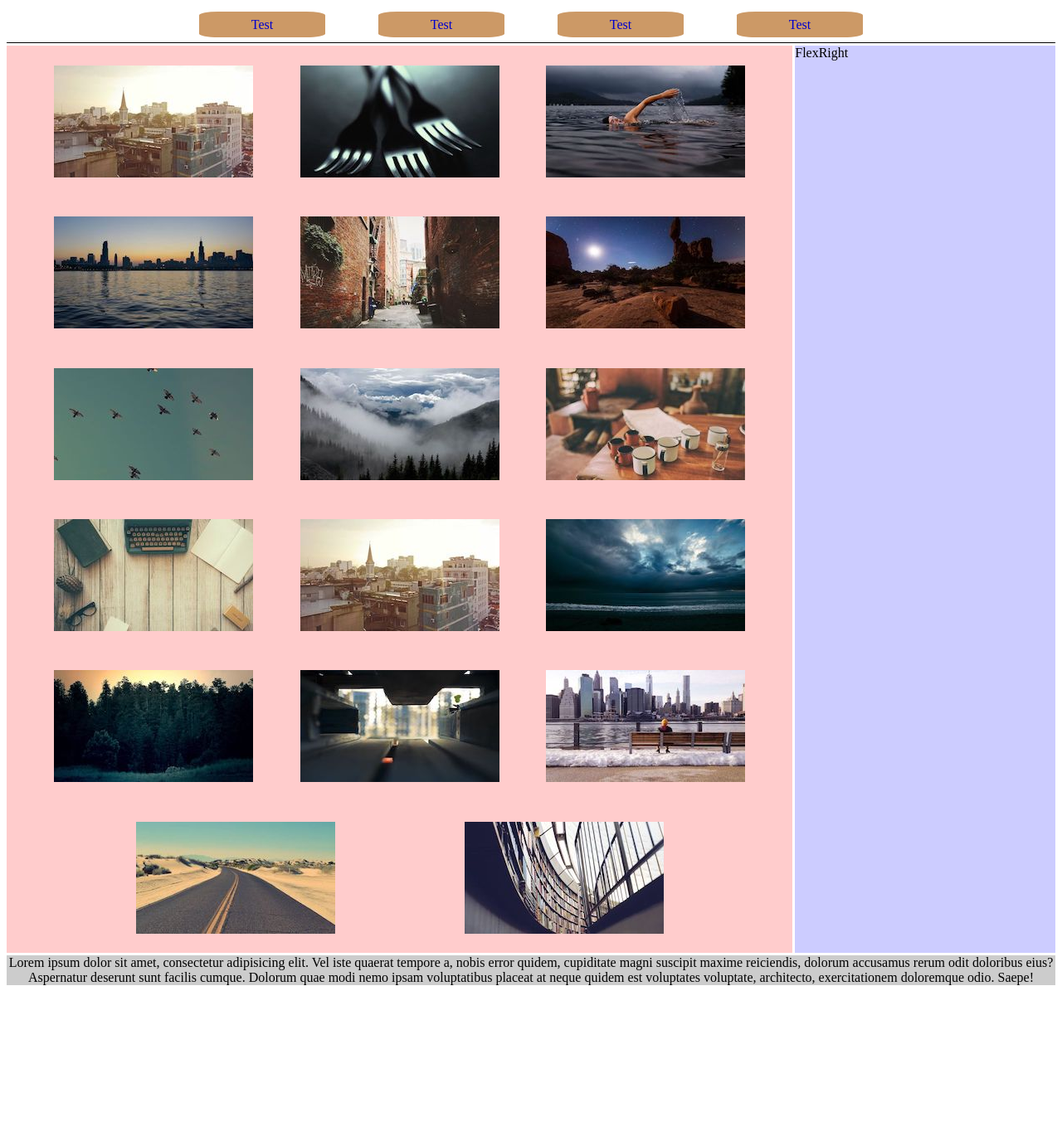
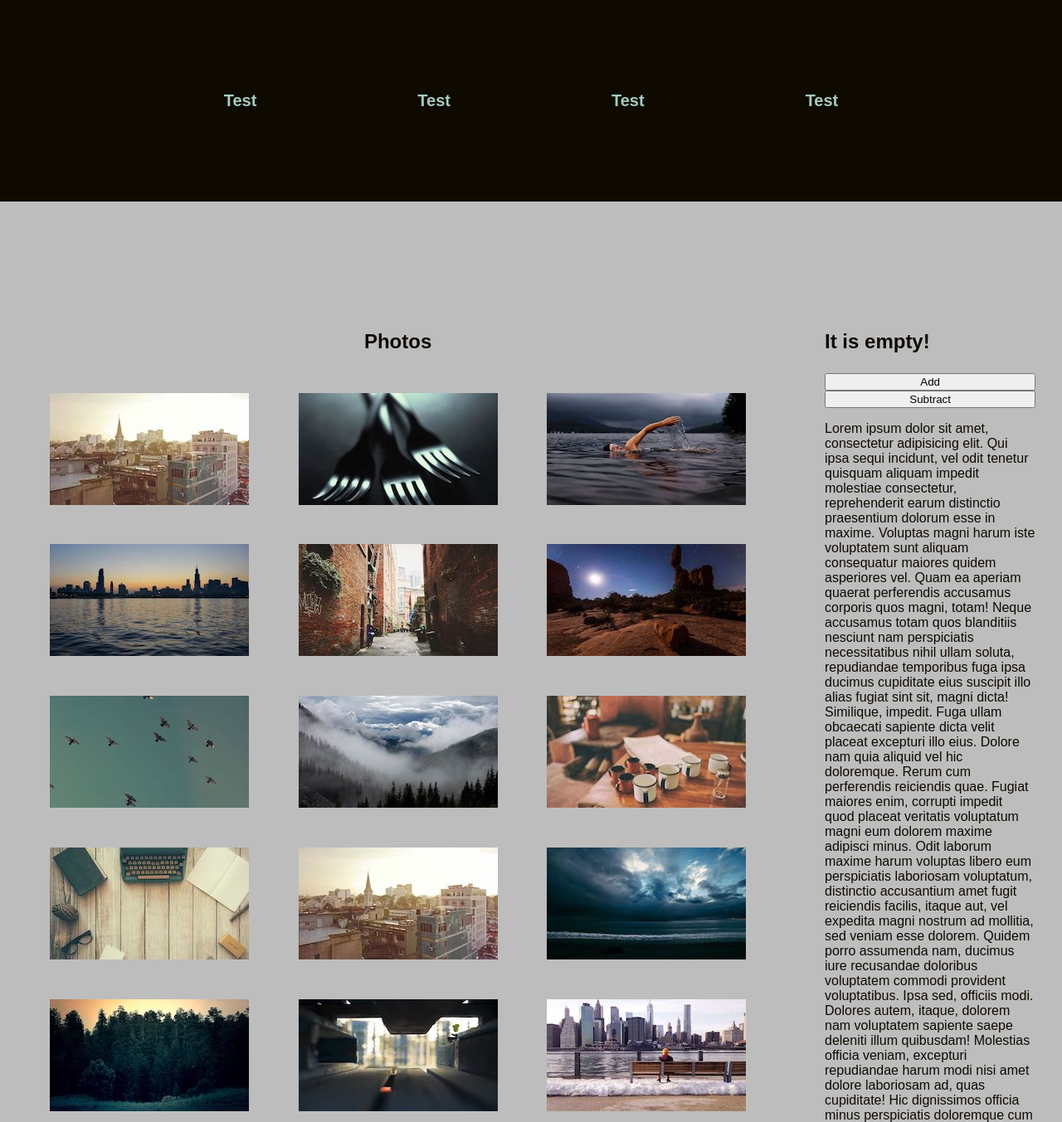
Before and after one commit to DavidSBowen/davidsbowen.github.io, a plain HTML site: page testfile.html in a window 1280 px wide. Shown: the top 1353 px of the page at 83% size. Before the commit the page ends 1196 px from the top, so only its background shows below. Drawn offline with Linux system fonts and the light colour scheme.

Commit message:
edited test files. added js file and functionality

```diff
--- a/css/testStyle.css
+++ b/css/testStyle.css
@@ -1,83 +1,113 @@
+/* Box Model Fix */
+
+html {
+  box-sizing: border-box;
+  /*font-size: 3vw;*/
+}
+
+*, *:before, *:after {
+  box-sizing: inherit;
+}
+
+/** {
+  border: 1px solid hsl(0, 0%, 100%);
+}*/
+
 /**/
 
-/* HTML Body Container */
+/* Global */
 
 /**/
+
+html {
+  color: hsl(38, 100%, 3%);
+  background-color: hsl(0, 0%, 74%);
+  font-family: sans-serif;
+}
+
+body {
+  margin: 0;
+}
+
+h3 {
+  font-size: 1.5rem;
+}
 
 .mainContainer {
   display: grid;
   grid-template-columns: repeat(12, 1fr);
-  grid-template-rows: auto:;
-  /*justify-items: center;*/
-  /*align-items: center;*/
+  grid-template-rows: auto;
   grid-gap: 3px;
-  /*align-items: stretch;*/
 }
 
 /**/
 
-/* Header Grid Section */
+/* Header */
 
 /**/
 
 .gridHeader {
   grid-row: 1 / 2;
   grid-column: 1 /13;
-  text-align: center;
-  border-bottom: 1px solid black;
+  margin: 0 0 10% 0;
+  padding: 7.5% 0;
+  background-color: hsl(38, 100%, 3%);
+}
+
+.headerFlex {
+  display: flex;
+  flex-flow: row nowrap;
+  justify-content:center;
+}
+
+.hfItem {
+  padding: .5% 5%;
+  margin: .5% 2.5%;
+  color: hsl(167, 26%, 72%);
+  font-weight: 700;
+  font-size: 125%;
+  text-decoration: none;
+  border: 1px solid transparent;
+}
+
+.hfItem:hover {
+  color: hsl(19, 49%, 55%);
+  border: 1px solid hsl(19, 49%, 55%);
+  transition: 0.4s;
 }
 
 /**/
 
-/* Body Grid Section */
+/* Left Body */
 
 /**/
 
 .gridBodyLeft {
-  background-color: #fcc;
-  grid-column: 1 / 13;
-}
-
-.gridBodyRight {
-  background-color: #ccf;
-  grid-column: 1 / 13;
-}
-
-/**/
-
-/* Footer Grid Section */
-
-/**/
-
-.gridFooter {
-  background-color: #ccc;
   grid-column: 1 / 13;
   text-align: center;
+  margin: 0 0 10% 0;
 }
-
-/**/
-
-/* Header Flex */
-
-/**/
-
-.headerFlex {
-  display: flex;
-  flex-flow: row wrap;
-  justify-content: center;
-}
-
-/**/
-
-/* Body Flex */
-
-/**/
 
 .bodyLeftFlex {
   display: flex;
   flex-flow: row wrap;
   align-content: flex-start;
   justify-content: space-evenly;
+}
+
+.lbfItem {
+  margin: 2.5% 0;
+}
+
+/**/
+
+/* Right Body */
+
+/**/
+
+.gridBodyRight {
+  grid-column: 1 / 13;
+  margin: 0 10% 10%;
 }
 
 .bodyRightFlex {
@@ -88,27 +118,14 @@
 
 /**/
 
-/* Flex CONTENT */
+/* Footer */
 
 /**/
 
-.lbfItem {
-  margin: 2.5% 0;
-}
-
-.hfItem {
-  padding: .5% 5%;
-  margin: .5% 2.5%;
-  color: #00c;
-  background-color: #c96;
-  border-radius: 15%;
-  text-decoration: none;
-}
-
-.hfItem:hover {
-  color: #c96;
-  background-color: #00c;
-  transition: 0.2s;
+.gridFooter {
+  grid-column: 1 / 13;
+  text-align: center;
+  margin: 0;
 }
 
 /**/
--- /dev/null
+++ b/js/testScript.js
@@ -0,0 +1,26 @@
+(function(){
+
+  var num = 0;
+  var bodyRightHeader = document.getElementById('bodyRightHeader');
+
+  btn1.addEventListener('click', function(){
+    num++;
+    bodyRightHeader.textContent = num;
+
+    checkValue(num);
+  })
+
+  btn2.addEventListener('click', function(){
+    num--;
+    bodyRightHeader.textContent = num;
+
+    checkValue(num);
+  })
+
+  function checkValue(n) {
+    if (n===0) {
+      bodyRightHeader.textContent = "It is empty!";
+    }
+  }
+
+})();
--- a/testfile.html
+++ b/testfile.html
@@ -11,16 +11,31 @@
   <div class="mainContainer">
     <header class="gridHeader">
       <div class="headerFlex">
-        <a href="testfiles.html" class="hfItem">Test</a>
-        <a href="testfiles.html" class="hfItem">Test</a>
-        <a href="testfiles.html" class="hfItem">Test</a>
-        <a href="testfiles.html" class="hfItem">Test</a>
+        <a href="testfile.html" class="hfItem" id="test1">Test</a>
+        <a href="testfile.html" class="hfItem">Test</a>
+        <a href="testfile.html" class="hfItem">Test</a>
+        <a href="testfile.html" class="hfItem">Test</a>
       </div>
     </header>
     <section class="gridBodyRight">
-      <div class="bodyRightFlex">FlexRight</div>
+      <div class="bodyRightFlex">
+        <h3 id="bodyRightHeader">It is empty!</h3>
+        <button type="button" name="btn1" id="btn1">Add</button>
+        <button type="button" name="btn2" id="btn2">Subtract</button>
+        <p>
+          Lorem ipsum dolor sit amet, consectetur adipisicing elit. Qui ipsa sequi incidunt, vel odit tenetur quisquam aliquam impedit molestiae consectetur, reprehenderit earum distinctio praesentium dolorum esse in maxime. Voluptas magni harum iste voluptatem
+          sunt aliquam consequatur maiores quidem asperiores vel. Quam ea aperiam quaerat perferendis accusamus corporis quos magni, totam! Neque accusamus totam quos blanditiis nesciunt nam perspiciatis necessitatibus nihil ullam soluta, repudiandae
+          temporibus fuga ipsa ducimus cupiditate eius suscipit illo alias fugiat sint sit, magni dicta! Similique, impedit. Fuga ullam obcaecati sapiente dicta velit placeat excepturi illo eius. Dolore nam quia aliquid vel hic doloremque. Rerum cum perferendis
+          reiciendis quae. Fugiat maiores enim, corrupti impedit quod placeat veritatis voluptatum magni eum dolorem maxime adipisci minus. Odit laborum maxime harum voluptas libero eum perspiciatis laboriosam voluptatum, distinctio accusantium amet fugit
+          reiciendis facilis, itaque aut, vel expedita magni nostrum ad mollitia, sed veniam esse dolorem. Quidem porro assumenda nam, ducimus iure recusandae doloribus voluptatem commodi provident voluptatibus. Ipsa sed, officiis modi. Dolores autem,
+          itaque, dolorem nam voluptatem sapiente saepe deleniti illum quibusdam! Molestias officia veniam, excepturi repudiandae harum modi nisi amet dolore laboriosam ad, quas cupiditate! Hic dignissimos officia minus perspiciatis doloremque cum facilis
+          excepturi ex facere at quam, tempora, voluptatem vitae tempore assumenda? Quidem consequuntur voluptatum ratione, et voluptate libero esse impedit quae alias, neque obcaecati veritatis quis eos doloremque optio facere consequatur. Dolore mollitia
+          consequuntur illo. Sit esse officiis accusantium amet delectus tempora odit explicabo saepe nisi itaque modi aperiam, vero facilis nam ipsum quisquam, harum rem expedita numquam.
+        </p>
+      </div>
     </section>
     <section class="gridBodyLeft">
+      <h3>Photos</h3>
       <div class="bodyLeftFlex">
         <img src="images/placeholders/picsum-11.jpg" alt="" class="lbfItem">
         <img src="images/placeholders/picsum-2.jpg" alt="" class="lbfItem">
@@ -42,9 +57,13 @@
         <!-- <img src="images/placeholders/picsum.jpg" alt="" class="lbfItem"> -->
       </div>
     </section>
-    <footer class="gridFooter">Lorem ipsum dolor sit amet, consectetur adipisicing elit. Vel iste quaerat tempore a, nobis error quidem, cupiditate magni suscipit maxime reiciendis, dolorum accusamus rerum odit doloribus eius? Aspernatur deserunt sunt facilis cumque. Dolorum quae
-      modi nemo ipsam voluptatibus placeat at neque quidem est voluptates voluptate, architecto, exercitationem doloremque odio. Saepe!</footer>
+    <footer class="gridFooter">
+      <hr>
+      <p>Lorem ipsum dolor sit amet, consectetur adipisicing elit. Dolorum, vero!</p>
+      <p>Copyright</p>
+    </footer>
   </div>
+  <script type="text/javascript" src="js/testScript.js"></script>
 </body>
 
 </html>
```
Also changed, not shown: files/testColorPalette.txt (added, +29 -0 lines).
